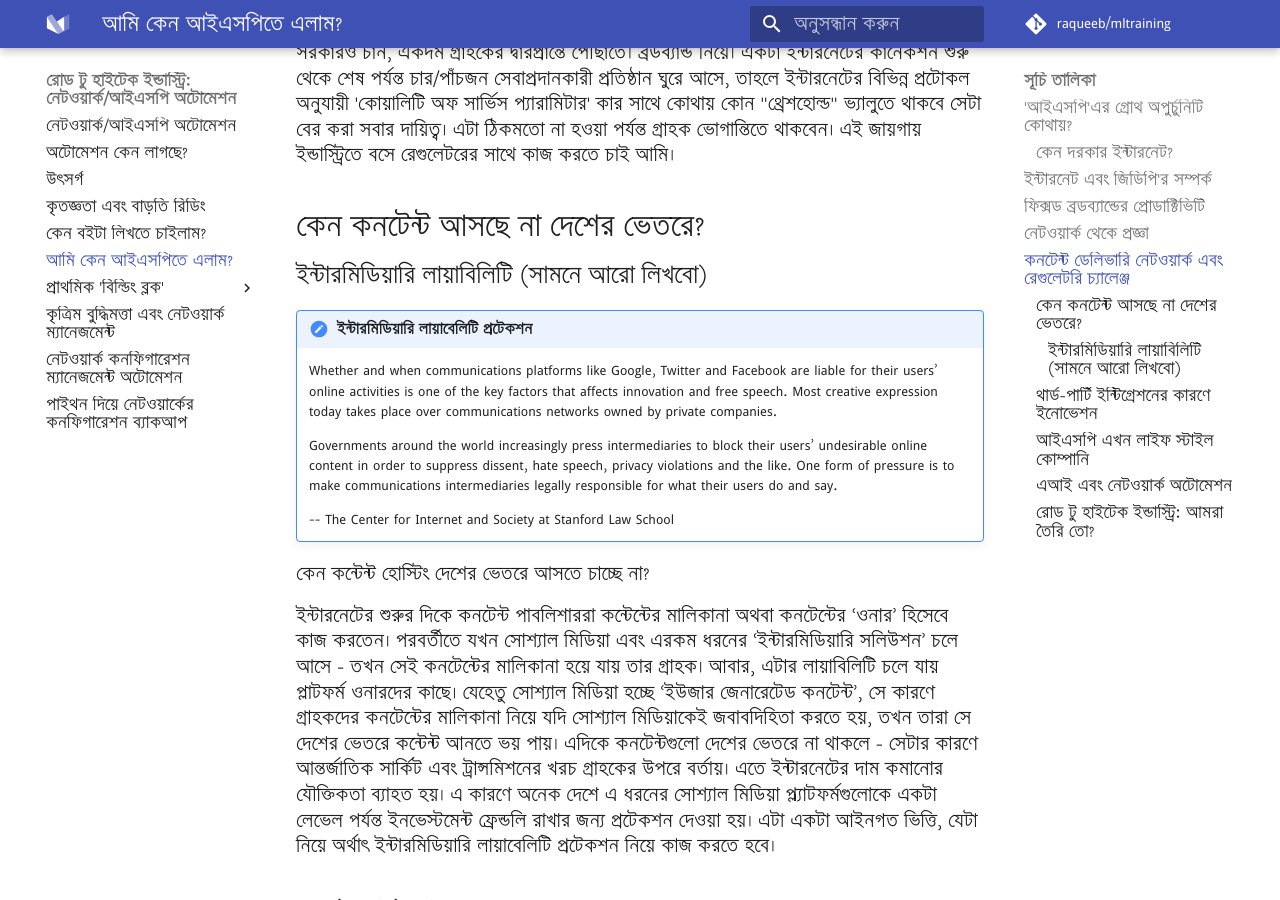
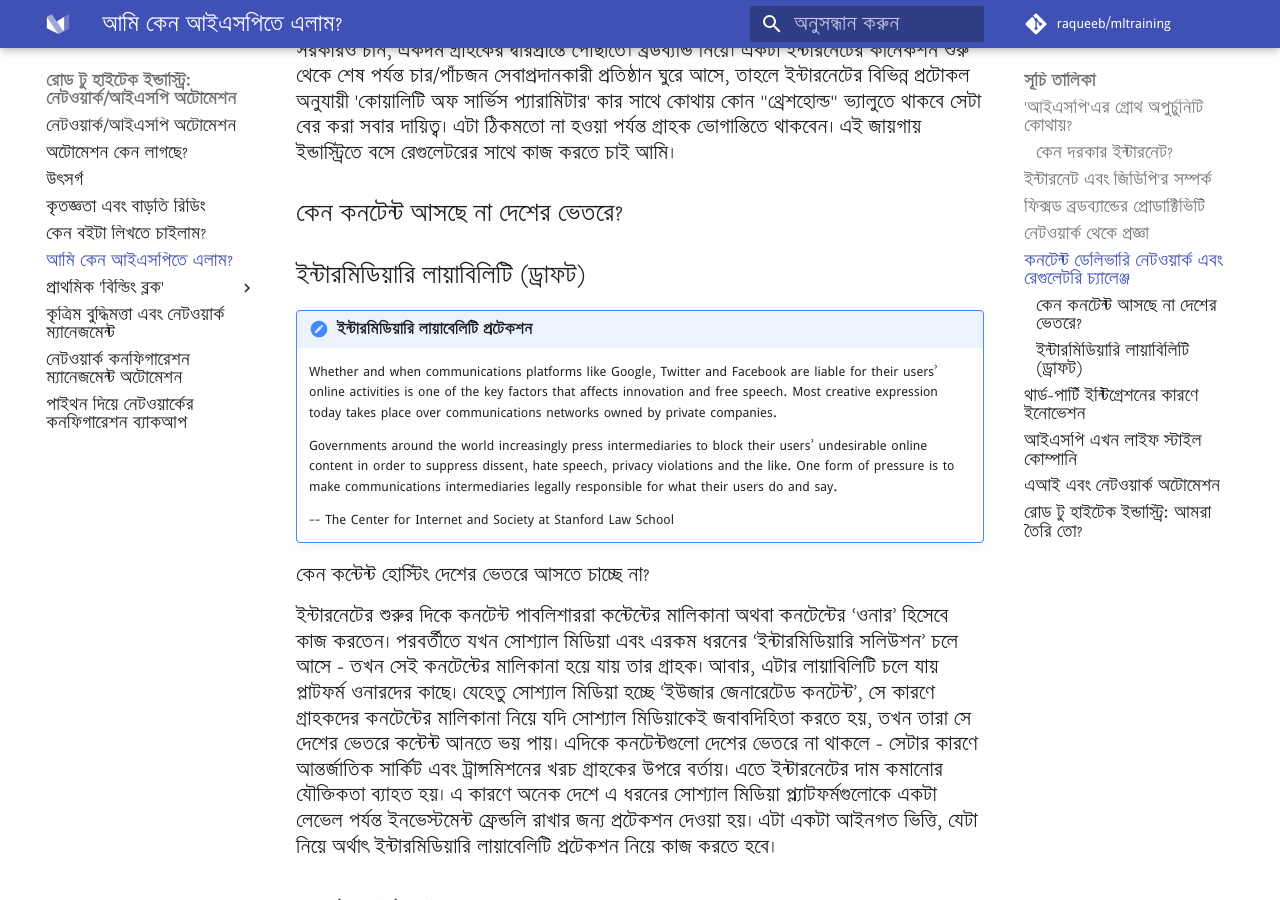
Before and after one commit to aiwithr/automation, an MkDocs documentation site: the page built from docs/whyisp.md, in a window 1280 px wide and 900 px high, scrolled down 2767 px. Built offline with MkDocs 1.6.1 and Material for MkDocs 9.7.7, drawn with Linux system fonts in a browser that asks for light colours; some web fonts are replaced; comment, search, counter and statistics services are not loaded; some of the changed text lies outside the part shown.

Commit message:
Github Actions commit from VScode

```diff
--- a/docs/whyisp.md
+++ b/docs/whyisp.md
@@ -44,7 +44,7 @@
 
 আইএসপি ইন্ডাস্ট্রিতে অনেক সমস্যা থাকলেও এখানে গ্রোথ অপুর্চুনিটি অসাধারণ! আমাদের ফিক্সড ব্রডব্যান্ড কানেকশন এখনো ডাবল ডিজিট ধরতে পারেনি। আর সেকারণে, এই সেক্টরে গ্রোথ অপুর্চুনিটি অন্য লেভেলে যাবে। গ্লোবালাইজেশনের যুগে গ্লোবাল আইএসপিরাও আগ্রহ দেখাচ্ছে বাংলাদেশের দিকে। বিশাল মার্কেট, স্টিল আন-ট্যাপড!
 
-# কনটেন্ট ডেলিভারি নেটওয়ার্ক এবং রেগুলেটরি চ্যালেঞ্জ
+## কনটেন্ট ডেলিভারি নেটওয়ার্ক এবং রেগুলেটরি চ্যালেঞ্জ
 
 !!! toc "কনটেন্ট ডেলিভারি নেটওয়ার্ক কোথায়?"
     The global Content Delivery Network (CDN) Market is expected to grow from USD 17.70 billion in 2021 to USD 81.86 billion by 2030, at a CAGR of 18.55% during the forecast period 2022-2030.
@@ -53,9 +53,9 @@
 
 বাংলাদেশের ইন্টারনেটের স্পিড নিয়ে একটা বিতর্ক আছে, রেগুলেটর এবং ইন্ডাস্ট্রির মধ্যে সেটার আসল স্ট্যাটাস নিয়ে সমস্যা আছে, এদিকে 'দ্য স্টেট অফ ব্রডব্যান্ড' রিপোর্ট আলাদা কথা বলে। এর অর্থ হচ্ছে আমাদের ইন্টারনেটের ভেতরে এখনো অনেক বড় বড় "বটলনেক" আছে, (কনটেন্ট ম্যানেজমেন্ট সহ) যেটা নিয়ে গ্লোবাল সার্ভিস প্রোভাইডার সহ (গুগল, ফেইসবুক, নেটফ্লিক্স, ক্লাউডফেয়ার ইত্যাদি) সরকার, রেগুলেটর, ইন্ডাস্ট্রিসহ কাজ করতে চাই। শুধুমাত্র রেগুলেটরকে দোষ দিলে হবে না, এখানে ইন্ডাস্ট্রিকেও একসাথে কাজ করতে হবে যাতে ইন্টারনেটের সেবা কিভাবে নিরবিচ্ছিন্নভাবে দেওয়া যায়। কারণ, সরকারও চান, একদম গ্রাহকের দ্বারপ্রান্তে পৌঁছাতে। ব্রডব্যান্ড নিয়ে। একটা ইন্টারনেটের কানেকশন শুরু থেকে শেষ পর্যন্ত চার/পাঁচজন সেবাপ্রদানকারী প্রতিষ্ঠান ঘুরে আসে, তাহলে ইন্টারনেটের বিভিন্ন প্রটোকল অনুযায়ী 'কোয়ালিটি অফ সার্ভিস প্যারামিটার' কার সাথে কোথায় কোন  "থ্রেশহোল্ড" ভ্যালুতে থাকবে সেটা বের করা সবার দায়িত্ব। এটা ঠিকমতো না হওয়া পর্যন্ত গ্রাহক ভোগান্তিতে থাকবেন। এই জায়গায় ইন্ডাস্ট্রিতে বসে রেগুলেটরের সাথে কাজ করতে চাই আমি।
 
-## কেন কনটেন্ট আসছে না দেশের ভেতরে?
+### কেন কনটেন্ট আসছে না দেশের ভেতরে?
 
-### ইন্টারমিডিয়ারি লায়াবিলিটি (সামনে আরো লিখবো)
+### ইন্টারমিডিয়ারি লায়াবিলিটি (ড্রাফট)
 
 !!! summary "ইন্টারমিডিয়ারি লায়াবেলিটি প্রটেকশন"
     Whether and when communications platforms like Google, Twitter and Facebook are liable for their users’ online activities is one of the key factors that affects innovation and free speech. Most creative expression today takes place over communications networks owned by private companies.
```
